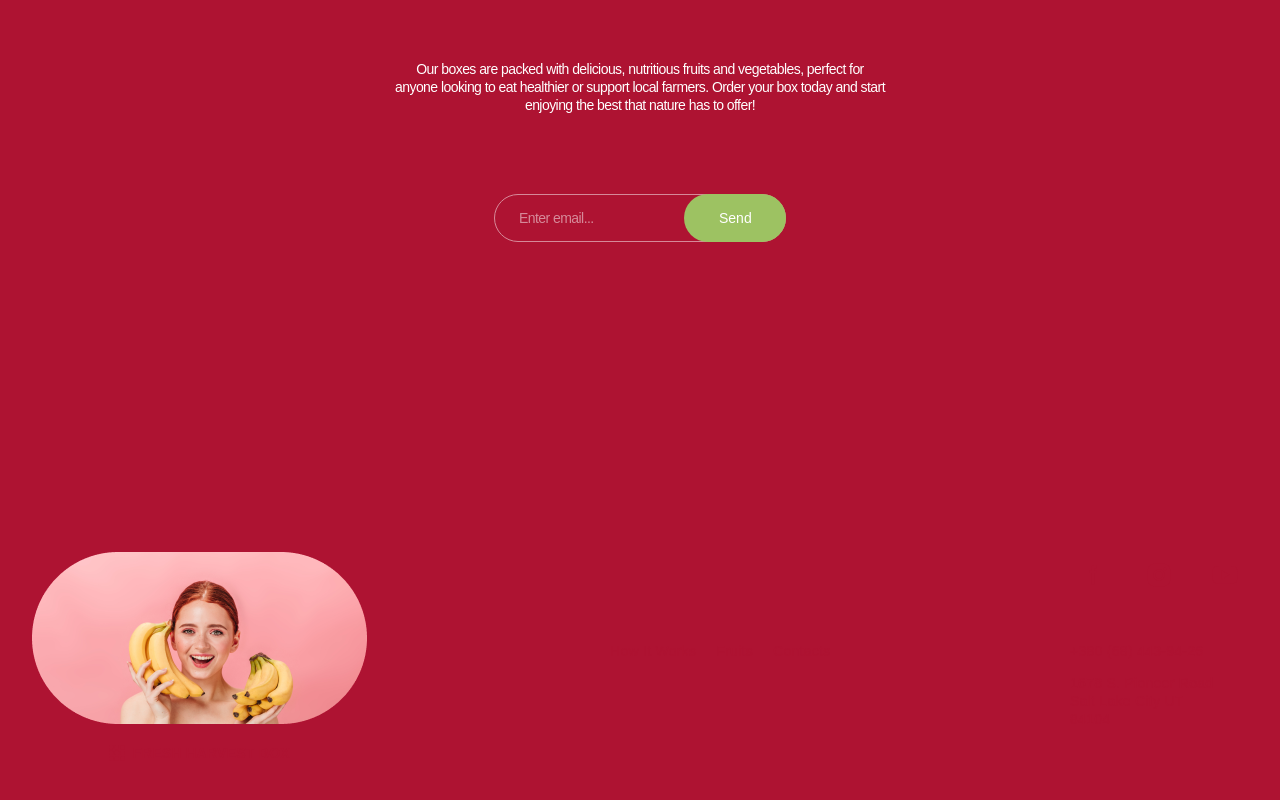
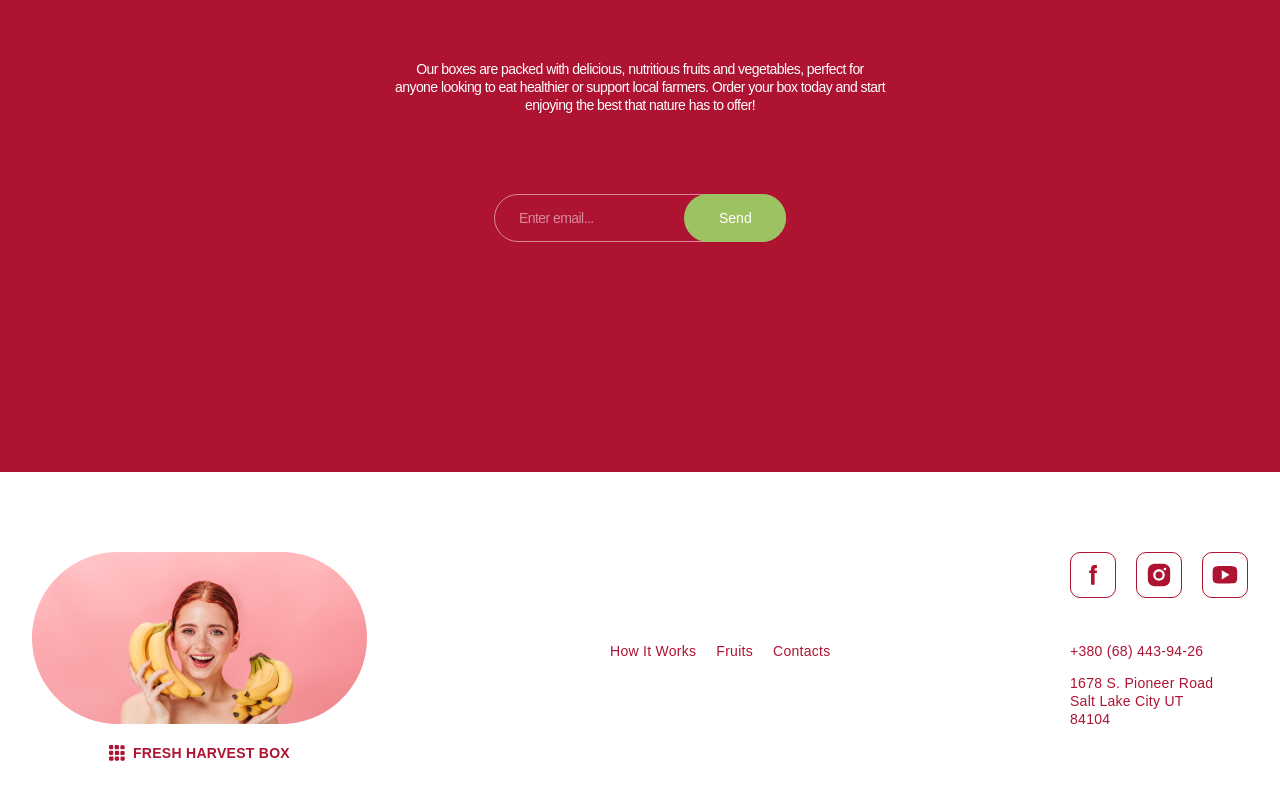
Before and after one commit to luzhnyak/project-superdisco, a website built with Vite: page src/index.html in a window 1280 px wide. Shown: the part 5159-5959 px from the top of the page. Built offline with nearby package versions, Linux system fonts and the light colour scheme; files whose address does not match are found by name; a web font is replaced by a local one.

Commit message:
Update footer.css

```diff
--- a/src/css/footer.css
+++ b/src/css/footer.css
@@ -1,6 +1,6 @@
 /* ======================= Footer ========================== */
 
-.header-section {
+.footer-section {
   background-color: var(--white-color);
 }
 
```
